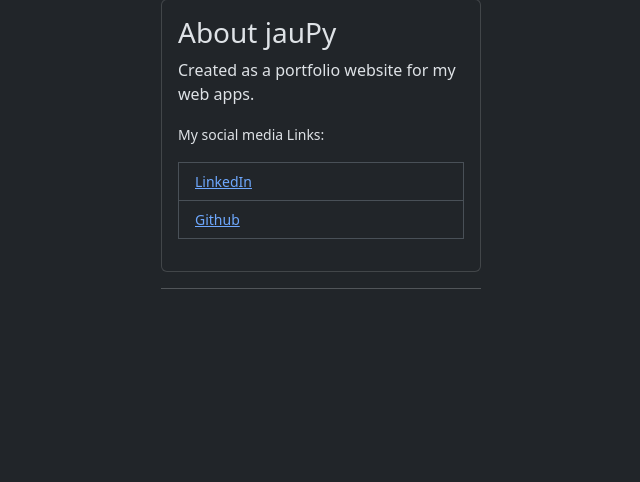
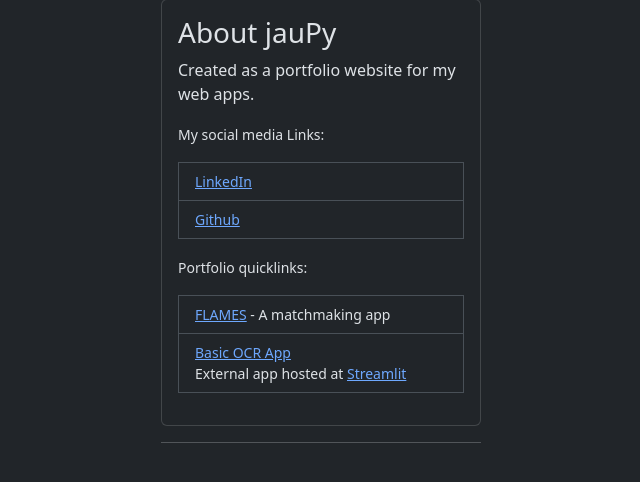
Before and after one commit to jedoyt/flask_pyanywhere_app, a Flask app: page /about in a window 1280 px wide. Shown: the part 90-572 px from the top of the page, without its empty margins (319-959 px from the left). Run offline with Flask 3, Linux system fonts and the light colour scheme.

Commit message:
Added portfolio quicklinks

```diff
--- a/app/templates/about.html
+++ b/app/templates/about.html
@@ -16,6 +16,16 @@
                   </ul>
             </small>
         </p>
+        <p class="card-text">
+            <small>
+                Portfolio quicklinks:
+                <ul class="list-group">
+                    <li class="list-group-item"><a class="card-link" href="{{ url_for('flames_app.matchmake') }}" target="_blank">FLAMES</a> - A matchmaking app</li>
+                    <li class="list-group-item"><a class="card-link" href="https://jaupy-basic-ocr-app.streamlit.app/" target="_blank">Basic OCR App</a><br>External app hosted at
+                        <a href="https://streamlit.io/" target="_blank">Streamlit</a></li>
+                  </ul>
+            </small>
+        </p>
     </div>
 </div>
 <hr class="mx-auto" style="width: 20rem;">
```
